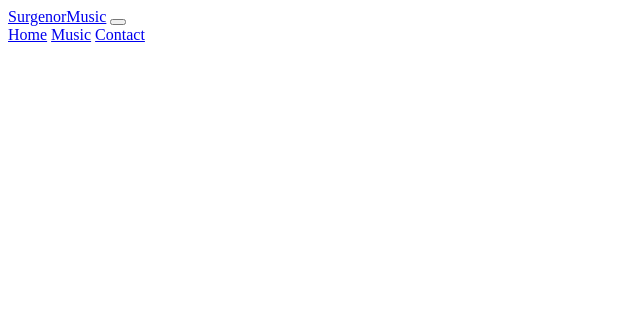
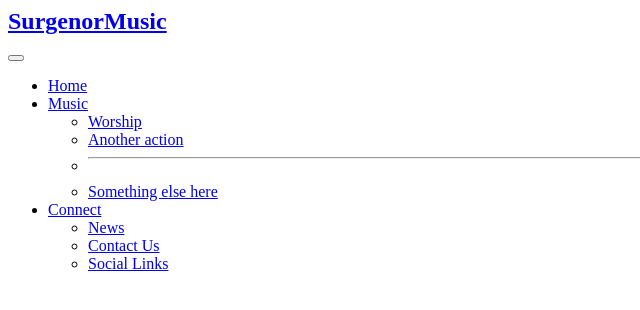
Before and after one commit to ndsurgenor/surgenor-music, a PHP site: template templates/_includes/navbar.twig in a window 1280 px wide. Shown: the top 310 px of the page, without its empty margins (0-640 px from the left). Run offline with PHP 8.4, Linux system fonts and the light colour scheme; the template is opened without the code that fills it, so the values that code supplies are empty; some libraries are stand-ins or nearby versions.

Commit message:
Add dropdown links to navbar

```diff
--- a/templates/_includes/navbar.twig
+++ b/templates/_includes/navbar.twig
@@ -1,15 +1,43 @@
 <nav class="navbar navbar-expand-lg bg-body-tertiary">
 	<div class="container-fluid">
-		<a class="navbar-brand" href="/">SurgenorMusic</a>
+		{# TITLE #}
+		<a class="navbar-brand" href="/">
+			<h1>SurgenorMusic</h1>
+		</a>
+		{# TOGGLER #}
 		<button class="navbar-toggler" type="button" data-bs-toggle="collapse" data-bs-target="#navbarNavAltMarkup" aria-controls="navbarNavAltMarkup" aria-expanded="false" aria-label="Toggle navigation">
 			<span class="navbar-toggler-icon"></span>
 		</button>
+		{# LINKS #}
 		<div class="collapse navbar-collapse" id="navbarNavAltMarkup">
-			<div class="navbar-nav">
-				<a class="nav-link" href="/">Home</a>
-				<a class="nav-link" href="#">Music</a>
-				<a class="nav-link" href="#">Contact</a>
-			</div>
+			<ul class="navbar-nav me-auto mb-2 mb-lg-0">
+				<li class="nav-item">
+					<a class="nav-link active" aria-current="page" href="/">
+						Home
+					</a>
+				</li>
+				<li class="nav-item dropdown">
+					<a class="nav-link dropdown-toggle" href="#" role="button" data-bs-toggle="dropdown" aria-expanded="false">
+						Music
+					</a>
+					<ul class="dropdown-menu">
+						<li><a class="dropdown-item" href="#">Worship</a></li>
+						<li><a class="dropdown-item" href="#">Another action</a></li>
+						<li><hr class="dropdown-divider"></li>
+						<li><a class="dropdown-item" href="#">Something else here</a></li>
+					</ul>
+				</li>
+				<li class="nav-item dropdown">
+					<a class="nav-link dropdown-toggle" href="#" role="button" data-bs-toggle="dropdown" aria-expanded="false">
+						Connect
+					</a>
+					<ul class="dropdown-menu">
+						<li><a class="dropdown-item" href="#">News</a></li>
+						<li><a class="dropdown-item" href="#">Contact Us</a></li>
+						<li><a class="dropdown-item" href="#">Social Links</a></li>
+					</ul>
+				</li>
+			</ul>
 		</div>
 	</div>
 </nav>
```
